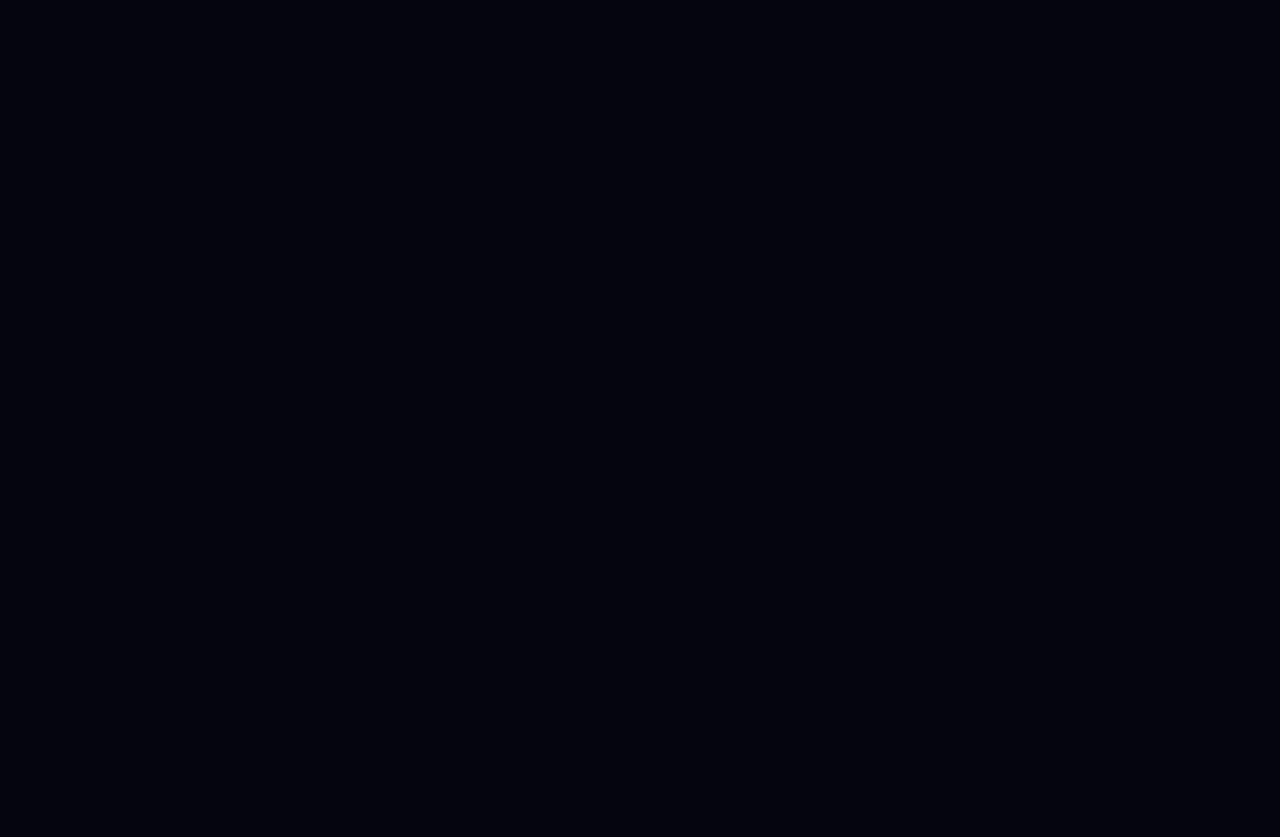
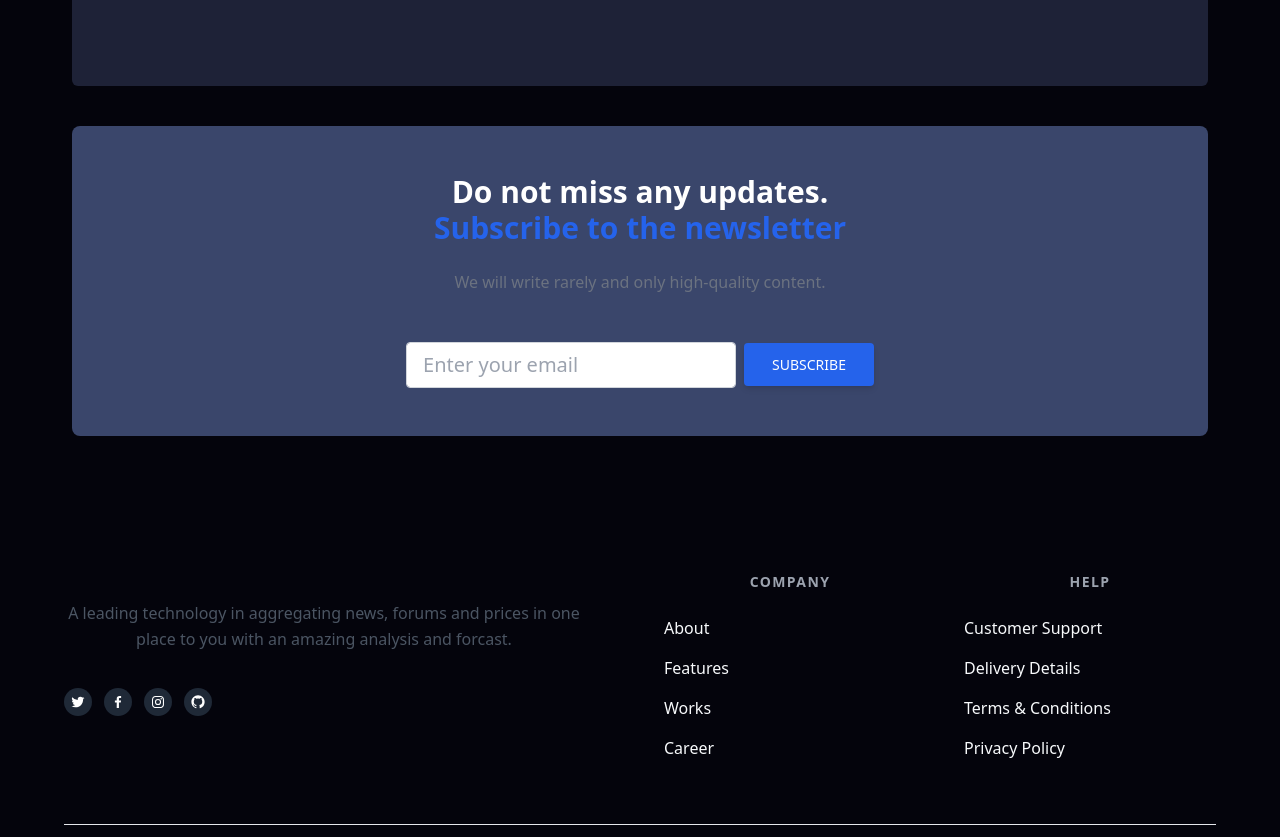
Before and after one commit to IamYunusAli/CryptoMad, a React (Vite) app: page / in a window 1280 px wide. Shown: the part 1960-2797 px from the top of the page. Before the commit the page ends 852 px from the top, so only its background shows below. Built offline with nearby package versions, Linux system fonts and the light colour scheme.

Commit message:
Add footer section

```diff
--- a/src/App.tsx
+++ b/src/App.tsx
@@ -1,6 +1,10 @@
 import './App.css'
 import Hero from './components/hero'
 import Nav from './components/nav'
+import Trend from './components/trendin'
+import Cryptos from './components/cryptos'
+import NewsLetter from './components/newsletter'
+import Footer from './components/footer'
 
 function App() {
 
@@ -8,6 +12,10 @@
     <div className="App">
       <Nav />
       <Hero />
+      <Trend />
+      <Cryptos />
+      <NewsLetter />
+      <Footer />
     </div>
   )
 }
--- /dev/null
+++ b/src/components/footer.tsx
@@ -0,0 +1,110 @@
+import React from "react";
+
+const Footer = () => {
+    return (
+    <section className="py-10 text-slate-50 sm:pt-16 lg:pt-24">
+    <div className="px-4 mx-auto sm:px-6 lg:px-8 max-w-7xl">
+        <div className="grid grid-cols-2 md:col-span-3 lg:grid-cols-4 gap-y-16 gap-x-12">
+            <div className="col-span-2 md:col-span-3 lg:col-span-2 lg:pr-8">
+                <p className="text-base leading-relaxed text-gray-600 mt-7">A leading technology in aggregating news, forums and prices in one place to you with an amazing analysis and forcast.</p>
+
+                <ul className="flex items-center space-x-3 mt-9">
+                    <li>
+                        <a href="#" title="" className="flex items-center justify-center text-white transition-all duration-200 bg-gray-800 rounded-full w-7 h-7 hover:bg-blue-600 focus:bg-blue-600">
+                            <svg className="w-4 h-4" xmlns="http://www.w3.org/2000/svg" viewBox="0 0 24 24" fill="currentColor">
+                                <path
+                                    d="M19.633 7.997c.013.175.013.349.013.523 0 5.325-4.053 11.461-11.46 11.461-2.282 0-4.402-.661-6.186-1.809.324.037.636.05.973.05a8.07 8.07 0 0 0 5.001-1.721 4.036 4.036 0 0 1-3.767-2.793c.249.037.499.062.761.062.361 0 .724-.05 1.061-.137a4.027 4.027 0 0 1-3.23-3.953v-.05c.537.299 1.16.486 1.82.511a4.022 4.022 0 0 1-1.796-3.354c0-.748.199-1.434.548-2.032a11.457 11.457 0 0 0 8.306 4.215c-.062-.3-.1-.611-.1-.923a4.026 4.026 0 0 1 4.028-4.028c1.16 0 2.207.486 2.943 1.272a7.957 7.957 0 0 0 2.556-.973 4.02 4.02 0 0 1-1.771 2.22 8.073 8.073 0 0 0 2.319-.624 8.645 8.645 0 0 1-2.019 2.083z"
+                                ></path>
+                            </svg>
+                        </a>
+                    </li>
+
+                    <li>
+                        <a href="#" title="" className="flex items-center justify-center text-white transition-all duration-200 bg-gray-800 rounded-full w-7 h-7 hover:bg-blue-600 focus:bg-blue-600">
+                            <svg className="w-4 h-4" xmlns="http://www.w3.org/2000/svg" viewBox="0 0 24 24" fill="currentColor">
+                                <path d="M13.397 20.997v-8.196h2.765l.411-3.209h-3.176V7.548c0-.926.258-1.56 1.587-1.56h1.684V3.127A22.336 22.336 0 0 0 14.201 3c-2.444 0-4.122 1.492-4.122 4.231v2.355H7.332v3.209h2.753v8.202h3.312z"></path>
+                            </svg>
+                        </a>
+                    </li>
+
+                    <li>
+                        <a href="#" title="" className="flex items-center justify-center text-white transition-all duration-200 bg-gray-800 rounded-full w-7 h-7 hover:bg-blue-600 focus:bg-blue-600">
+                            <svg className="w-4 h-4" xmlns="http://www.w3.org/2000/svg" viewBox="0 0 24 24" fill="currentColor">
+                                <path d="M11.999 7.377a4.623 4.623 0 1 0 0 9.248 4.623 4.623 0 0 0 0-9.248zm0 7.627a3.004 3.004 0 1 1 0-6.008 3.004 3.004 0 0 1 0 6.008z"></path>
+                                <circle cx="16.806" cy="7.207" r="1.078"></circle>
+                                <path
+                                    d="M20.533 6.111A4.605 4.605 0 0 0 17.9 3.479a6.606 6.606 0 0 0-2.186-.42c-.963-.042-1.268-.054-3.71-.054s-2.755 0-3.71.054a6.554 6.554 0 0 0-2.184.42 4.6 4.6 0 0 0-2.633 2.632 6.585 6.585 0 0 0-.419 2.186c-.043.962-.056 1.267-.056 3.71 0 2.442 0 2.753.056 3.71.015.748.156 1.486.419 2.187a4.61 4.61 0 0 0 2.634 2.632 6.584 6.584 0 0 0 2.185.45c.963.042 1.268.055 3.71.055s2.755 0 3.71-.055a6.615 6.615 0 0 0 2.186-.419 4.613 4.613 0 0 0 2.633-2.633c.263-.7.404-1.438.419-2.186.043-.962.056-1.267.056-3.71s0-2.753-.056-3.71a6.581 6.581 0 0 0-.421-2.217zm-1.218 9.532a5.043 5.043 0 0 1-.311 1.688 2.987 2.987 0 0 1-1.712 1.711 4.985 4.985 0 0 1-1.67.311c-.95.044-1.218.055-3.654.055-2.438 0-2.687 0-3.655-.055a4.96 4.96 0 0 1-1.669-.311 2.985 2.985 0 0 1-1.719-1.711 5.08 5.08 0 0 1-.311-1.669c-.043-.95-.053-1.218-.053-3.654 0-2.437 0-2.686.053-3.655a5.038 5.038 0 0 1 .311-1.687c.305-.789.93-1.41 1.719-1.712a5.01 5.01 0 0 1 1.669-.311c.951-.043 1.218-.055 3.655-.055s2.687 0 3.654.055a4.96 4.96 0 0 1 1.67.311 2.991 2.991 0 0 1 1.712 1.712 5.08 5.08 0 0 1 .311 1.669c.043.951.054 1.218.054 3.655 0 2.436 0 2.698-.043 3.654h-.011z"
+                                ></path>
+                            </svg>
+                        </a>
+                    </li>
+
+                    <li>
+                        <a href="#" title="" className="flex items-center justify-center text-white transition-all duration-200 bg-gray-800 rounded-full w-7 h-7 hover:bg-blue-600 focus:bg-blue-600">
+                            <svg className="w-4 h-4" xmlns="http://www.w3.org/2000/svg" viewBox="0 0 24 24" fill="currentColor">
+                                <path
+                                    fill-rule="evenodd"
+                                    clip-rule="evenodd"
+                                    d="M12.026 2c-5.509 0-9.974 4.465-9.974 9.974 0 4.406 2.857 8.145 6.821 9.465.499.09.679-.217.679-.481 0-.237-.008-.865-.011-1.696-2.775.602-3.361-1.338-3.361-1.338-.452-1.152-1.107-1.459-1.107-1.459-.905-.619.069-.605.069-.605 1.002.07 1.527 1.028 1.527 1.028.89 1.524 2.336 1.084 2.902.829.091-.645.351-1.085.635-1.334-2.214-.251-4.542-1.107-4.542-4.93 0-1.087.389-1.979 1.024-2.675-.101-.253-.446-1.268.099-2.64 0 0 .837-.269 2.742 1.021a9.582 9.582 0 0 1 2.496-.336 9.554 9.554 0 0 1 2.496.336c1.906-1.291 2.742-1.021 2.742-1.021.545 1.372.203 2.387.099 2.64.64.696 1.024 1.587 1.024 2.675 0 3.833-2.33 4.675-4.552 4.922.355.308.675.916.675 1.846 0 1.334-.012 2.41-.012 2.737 0 .267.178.577.687.479C19.146 20.115 22 16.379 22 11.974 22 6.465 17.535 2 12.026 2z"
+                                ></path>
+                            </svg>
+                        </a>
+                    </li>
+                </ul>
+            </div>
+
+            <div className="text-slate-50">
+                <p className="text-sm font-semibold tracking-widest text-gray-400 uppercase">Company</p>
+
+                <ul className="mt-6 space-y-4">
+                    <li>
+                        <a href="#" title="" className="flex text-base text-slate-50 transition-all duration-200 hover:text-blue-600 focus:text-blue-600"> About </a>
+                    </li>
+
+                    <li>
+                        <a href="#" title="" className="flex text-base text-slate-50 transition-all duration-200 hover:text-blue-600 focus:text-blue-600"> Features </a>
+                    </li>
+
+                    <li>
+                        <a href="#" title="" className="flex text-base text-slate-50 transition-all duration-200 hover:text-blue-600 focus:text-blue-600"> Works </a>
+                    </li>
+
+                    <li>
+                        <a href="#" title="" className="flex text-base text-slate-50 transition-all duration-200 hover:text-blue-600 focus:text-blue-600"> Career </a>
+                    </li>
+                </ul>
+            </div>
+
+            <div>
+                <p className="text-sm font-semibold tracking-widest text-gray-400 uppercase">Help</p>
+
+                <ul className="mt-6 space-y-4">
+                    <li>
+                        <a href="#" title="" className="flex text-base text-slate-50 transition-all duration-200 hover:text-blue-600 focus:text-blue-600"> Customer Support </a>
+                    </li>
+
+                    <li>
+                        <a href="#" title="" className="flex text-base text-slate-50 transition-all duration-200 hover:text-blue-600 focus:text-blue-600"> Delivery Details </a>
+                    </li>
+
+                    <li>
+                        <a href="#" title="" className="flex text-base text-slate-50 transition-all duration-200 hover:text-blue-600 focus:text-blue-600"> Terms & Conditions </a>
+                    </li>
+
+                    <li>
+                        <a href="#" title="" className="flex text-base text-slate-50 transition-all duration-200 hover:text-blue-600 focus:text-blue-600"> Privacy Policy </a>
+                    </li>
+                </ul>
+            </div>
+        </div>
+
+        <hr className="mt-16 mb-10 border-gray-200" />
+
+        <p className="text-sm text-center text-gray-600">© Copyright 2021, All Rights Reserved by Postcraft</p>
+    </div>
+</section>
+
+    )
+}
+
+export default Footer
```
